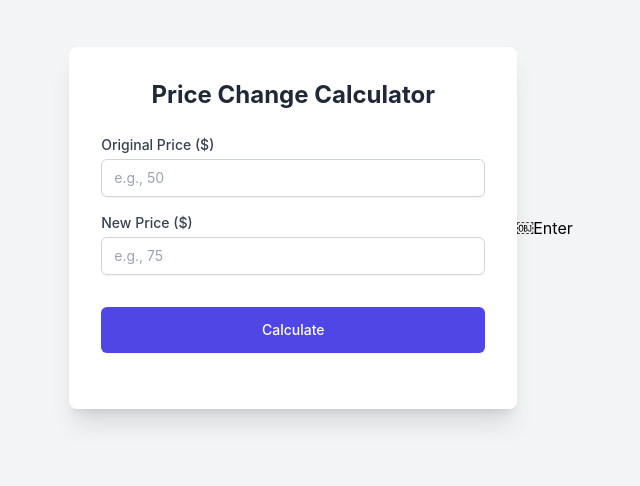
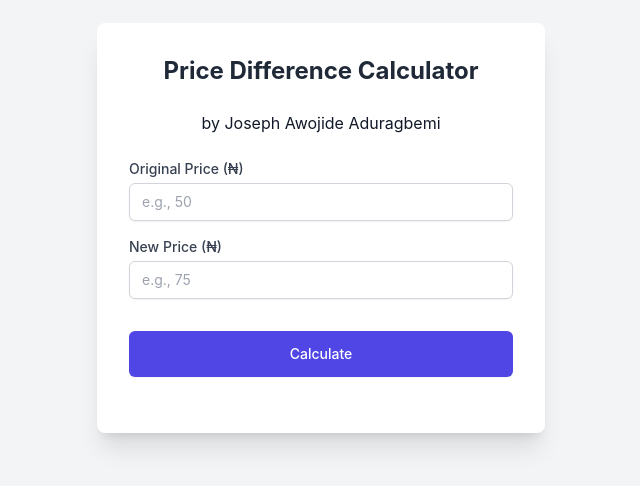
Before and after one commit to awojidejoseph0714-eng/Price-Calculator, a plain HTML site: page index.html in a window 1280 px wide. Shown: the part 172-658 px from the top of the page, without its empty margins (319-959 px from the left). Drawn offline with nearby package versions, Linux system fonts and the light colour scheme.

Commit message:
Change calculator title and currency labels to NGN

```diff
--- a/index.html
+++ b/index.html
@@ -25,14 +25,17 @@
     <div class="w-full max-w-md p-8 bg-white rounded-lg shadow-xl">
 
         <h1 class="text-2xl font-bold text-center text-gray-800 mb-6">
-            Price Change Calculator
+            Price Difference Calculator
         </h1>
+        <h4 class="text-2×1 font-italic text-center text-gray-900 mb-6">
+            by Joseph Awojide Aduragbemi
+        </h4>
 
         <!-- Input Fields -->
         <div class="space-y-4">
             <div>
                 <label for="originalPrice" class="block text-sm font-medium text-gray-700">
-                    Original Price ($)
+                    Original Price (₦)
                 </label>
                 <input type="number" id="originalPrice" name="originalPrice" placeholder="e.g., 50"
                        class="mt-1 block w-full px-3 py-2 border border-gray-300 rounded-md shadow-sm placeholder-gray-400 focus:outline-none focus:ring-indigo-500 focus:border-indigo-500 sm:text-sm">
@@ -40,7 +43,7 @@
 
             <div>
                 <label for="newPrice" class="block text-sm font-medium text-gray-700">
-                    New Price ($)
+                    New Price (₦)
                 </label>
                 <input type="number" id="newPrice" name="newPrice" placeholder="e.g., 75"
                        class="mt-1 block w-full px-3 py-2 border border-gray-300 rounded-md shadow-sm placeholder-gray-400 focus:outline-none focus:ring-indigo-500 focus:border-indigo-500 sm:text-sm">
@@ -109,7 +112,7 @@
 
             const formattedDifference = new Intl.NumberFormat('en-US', {
                 style: 'currency',
-                currency: 'USD'
+                currency: 'NGN'
             }).format(difference);
 
             const resultHTML = `
@@ -136,5 +139,3 @@
     </script>
 </body>
 </html>
-
-￼Enter
```
